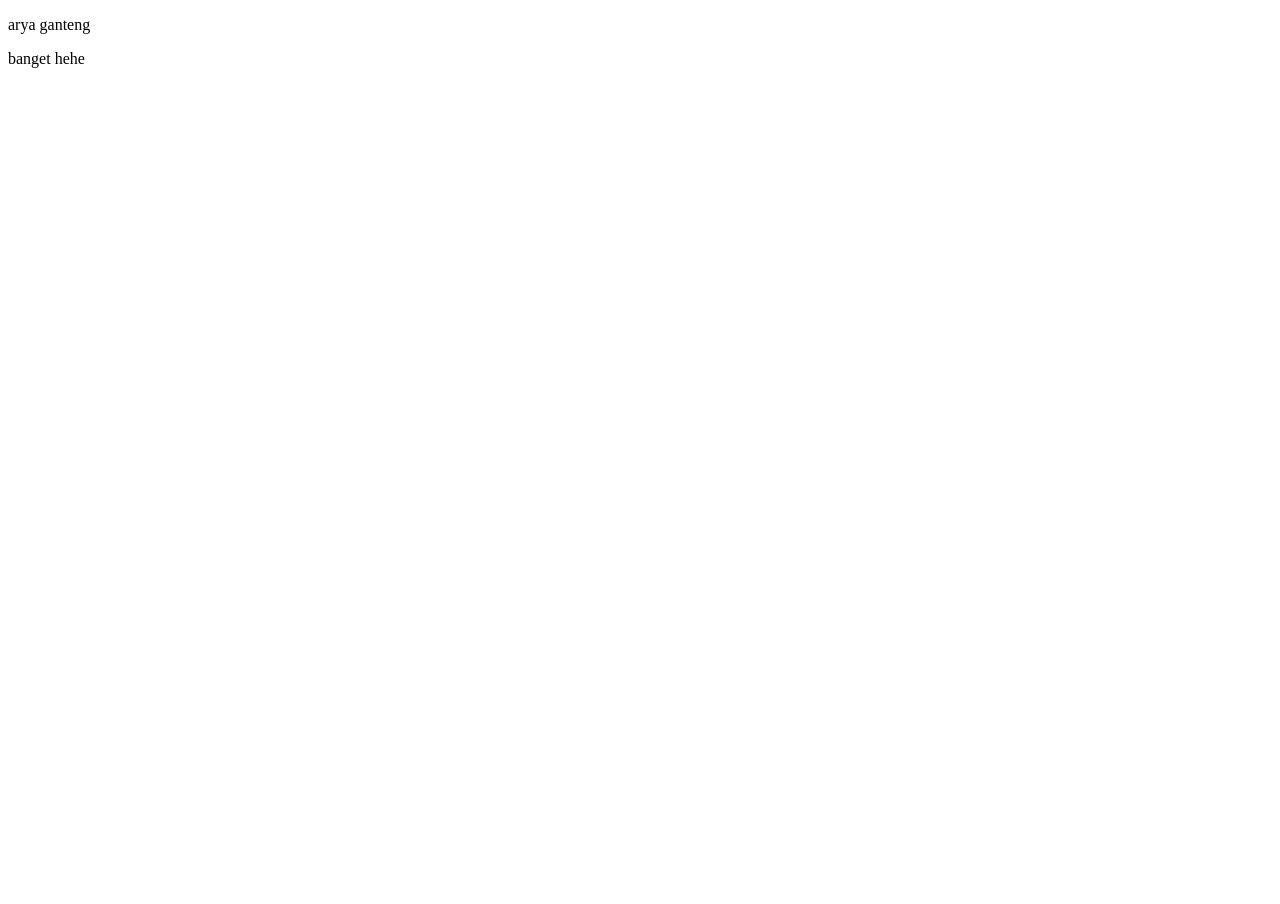
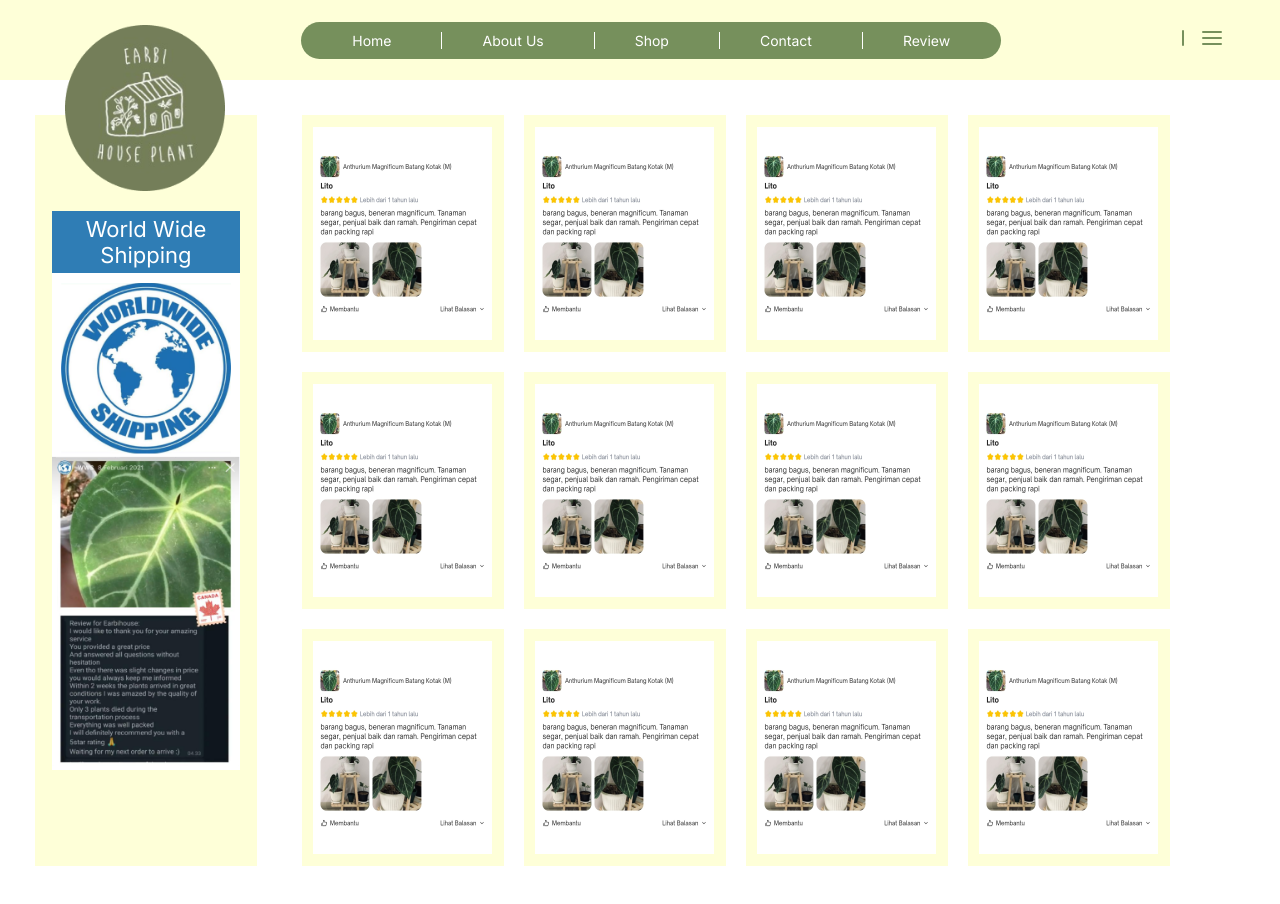
Before and after one commit to aryasetiawaann/earbi-budakit, a plain HTML site: page index.html in a window 1280 px wide. Before the commit the page ends 800 px from the top, so only its background shows below. Drawn offline with Linux system fonts and the light colour scheme.

Commit message:
add review section

```diff
--- /dev/null
+++ b/index.css
@@ -0,0 +1,123 @@
+* {
+  margin: 0;
+  padding: 0;
+  font-family: "Inter", sans-serif;
+}
+
+.logo {
+  width: 160px;
+  position: absolute;
+  top: 25px;
+  left: 65px;
+}
+
+nav {
+  display: flex;
+  justify-content: center;
+  align-items: center;
+  background-color: #feffd8;
+  height: 80px;
+}
+
+.nav-bg {
+  margin-left: 245px;
+  background-color: #76905c;
+  display: flex;
+  list-style: none;
+  gap: 40px;
+  color: white;
+  font-size: 14px;
+  padding: 10px 0px;
+  border-radius: 50px;
+  width: 700px;
+  text-align: center;
+  align-items: center;
+  justify-content: center;
+}
+
+nav li {
+  border-right: 1px solid white;
+  padding-right: 50px;
+}
+
+nav li:last-child {
+  border-right: none;
+  padding-right: 0px;
+}
+
+nav a {
+  text-decoration: none;
+  color: white;
+}
+
+.ham-menu {
+  list-style: none;
+  padding-left: 170px;
+}
+
+.feather-minus {
+    rotate: 90deg;
+    color: #76905c;
+}
+
+.feather-menu {
+    color: #76905c;
+}
+
+.container {
+  display: flex;
+  gap: 45px;
+  margin-top: 35px;
+  margin-bottom: 50px;
+}
+
+.left {
+  width: 600px;
+  background-color: #feffd8;
+  margin-left: 35px;
+  display: flex;
+  justify-content: center;
+  align-items: center;
+  text-align: center;
+}
+
+.left img {
+  width: 100%;
+}
+
+.left-container {
+  background-color: white;
+  width: 85%;
+}
+
+.left-title {
+  background-color: #2f7db5;
+  font-size: 22px;
+  color: white;
+  padding: 5px 30px;
+  margin-bottom: 10px;
+}
+
+.right {
+  display: flex;
+  gap: 20px;
+  flex-wrap: wrap;
+}
+
+.card-review {
+  background-color: #feffd8;
+  height: 237px;
+  width: 202px;
+  display: flex;
+  justify-content: center;
+  align-items: center;
+}
+
+.review-body {
+  background-color: white;
+  height: 213px;
+  width: 179px;
+  display: flex;
+  justify-content: center;
+  align-items: center;
+}
--- a/index.html
+++ b/index.html
@@ -3,10 +3,134 @@
   <head>
     <meta charset="UTF-8" />
     <meta name="viewport" content="width=device-width, initial-scale=1.0" />
-    <title>Earbit webiste</title>
+    <title>Document</title>
+    <link rel="stylesheet" href="index.css" />
+
+    <link rel="preconnect" href="https://fonts.googleapis.com" />
+    <link rel="preconnect" href="https://fonts.gstatic.com" crossorigin />
+    <link
+      href="https://fonts.googleapis.com/css2?family=Inter&display=swap"
+      rel="stylesheet"
+    />
   </head>
   <body>
-    <p>arya ganteng</p>
-    <p>banget hehe</p>
+    <img class="logo" src="assets/review/logo.png" alt="" />
+    <nav>
+      <ul class="nav-bg">
+        <li><a href="index.html">Home</a></li>
+        <li><a href="about.html">About Us</a></li>
+        <li><a href="shop.html">Shop</a></li>
+        <li><a href="contact.html">Contact</a></li>
+        <li><a href="review.html">Review</a></li>
+      </ul>
+      <ul>
+        <li class="ham-menu">
+          <svg
+            xmlns="http://www.w3.org/2000/svg"
+            width="24"
+            height="24"
+            viewBox="0 0 24 24"
+            fill="none"
+            stroke="currentColor"
+            stroke-width="2"
+            stroke-linecap="round"
+            stroke-linejoin="round"
+            class="feather feather-minus"
+          >
+            <line x1="5" y1="12" x2="19" y2="12"></line>
+          </svg>
+          <svg
+            xmlns="http://www.w3.org/2000/svg"
+            width="24"
+            height="24"
+            viewBox="0 0 24 24"
+            fill="none"
+            stroke="currentColor"
+            stroke-width="2"
+            stroke-linecap="round"
+            stroke-linejoin="round"
+            class="feather feather-menu"
+          >
+            <line x1="3" y1="12" x2="21" y2="12"></line>
+            <line x1="3" y1="6" x2="21" y2="6"></line>
+            <line x1="3" y1="18" x2="21" y2="18"></line>
+          </svg>
+        </li>
+      </ul>
+    </nav>
+
+    <div class="container">
+      <div class="left">
+        <div class="left-container">
+          <div class="left-title">World Wide Shipping</div>
+          <img src="assets/review/shipping.png" alt="" />
+        </div>
+      </div>
+
+      <div>
+        <div class="right">
+          <div class="card-review">
+            <div class="review-body">
+              <img src="assets/review/Review1.png" alt="" />
+            </div>
+          </div>
+          <div class="card-review">
+            <div class="review-body">
+              <img src="assets/review/Review1.png" alt="" />
+            </div>
+          </div>
+          <div class="card-review">
+            <div class="review-body">
+              <img src="assets/review/Review1.png" alt="" />
+            </div>
+          </div>
+          <div class="card-review">
+            <div class="review-body">
+              <img src="assets/review/Review1.png" alt="" />
+            </div>
+          </div>
+          <div class="card-review">
+            <div class="review-body">
+              <img src="assets/review/Review1.png" alt="" />
+            </div>
+          </div>
+          <div class="card-review">
+            <div class="review-body">
+              <img src="assets/review/Review1.png" alt="" />
+            </div>
+          </div>
+          <div class="card-review">
+            <div class="review-body">
+              <img src="assets/review/Review1.png" alt="" />
+            </div>
+          </div>
+          <div class="card-review">
+            <div class="review-body">
+              <img src="assets/review/Review1.png" alt="" />
+            </div>
+          </div>
+          <div class="card-review">
+            <div class="review-body">
+              <img src="assets/review/Review1.png" alt="" />
+            </div>
+          </div>
+          <div class="card-review">
+            <div class="review-body">
+              <img src="assets/review/Review1.png" alt="" />
+            </div>
+          </div>
+          <div class="card-review">
+            <div class="review-body">
+              <img src="assets/review/Review1.png" alt="" />
+            </div>
+          </div>
+          <div class="card-review">
+            <div class="review-body">
+              <img src="assets/review/Review1.png" alt="" />
+            </div>
+          </div>
+        </div>
+      </div>
+    </div>
   </body>
 </html>
```
Also changed, not shown: mamang.html (deleted, +0 -11 lines), assets/review/Review1.png (added), assets/review/logo.png (added), assets/review/shipping.png (added).
